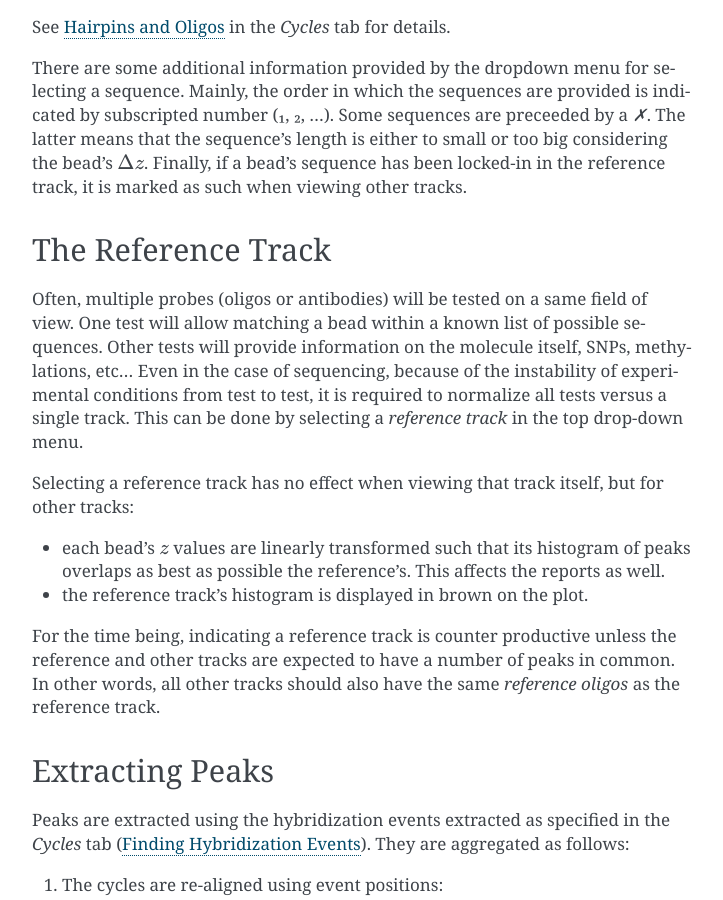
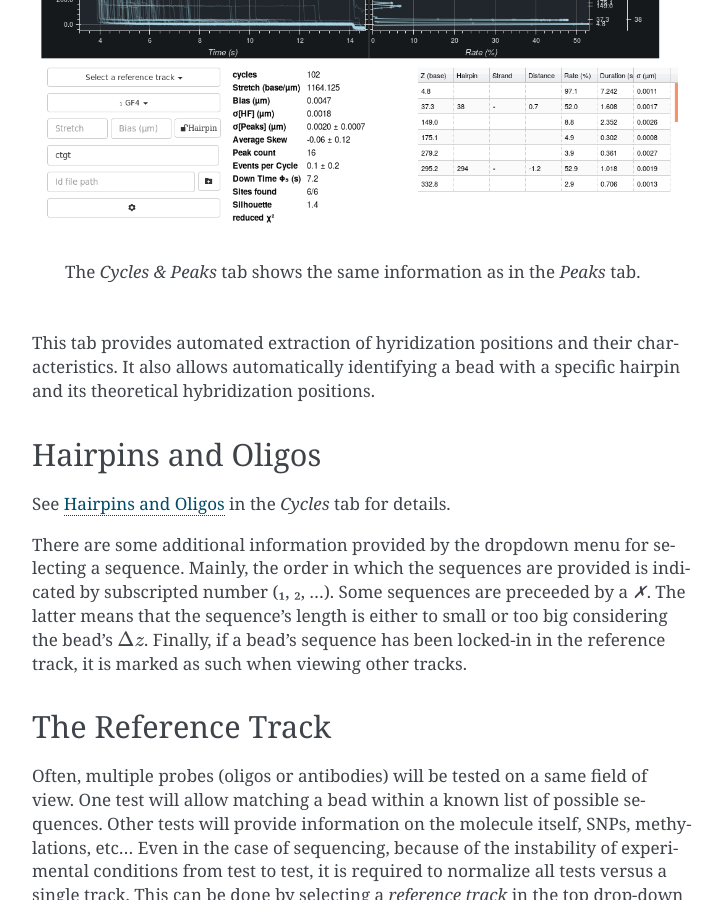
Before and after one commit to depixusgenome/trackanalysis, a Sphinx documentation site: the page built from doc/peaks.rst, in a window 1280 px wide and 900 px high, scrolled down 787 px. Shown: the whole window, without its empty margins (388-1111 px from the left). Built offline with Sphinx 7.4.7, drawn with Linux system fonts in a browser that asks for light colours.

Commit message:
:doc: peaks

```diff
--- a/doc/cycles.rst
+++ b/doc/cycles.rst
@@ -1,8 +1,8 @@
 .. include:: utils.rst
 
-==============
-The Cycles Tab
-==============
+=================
+Looking at Cycles
+=================
 
 .. figure:: _images/cycles.png
 
--- a/doc/peaks.rst
+++ b/doc/peaks.rst
@@ -8,6 +8,10 @@ Peaks
 
     The tab shows the peaks detected on a bead as well as their characteristics
     and whether they can be identified with a theoretical position.
+
+.. figure:: _images/cpeaks.png
+
+    The |CPeaks| shows the same information as in the |Peaks|.
 
 This tab provides automated extraction of hyridization positions and their
 characteristics.  It also allows automatically identifying a bead with a
```
Also changed, not shown: doc/_images/cpeaks.png (added).
